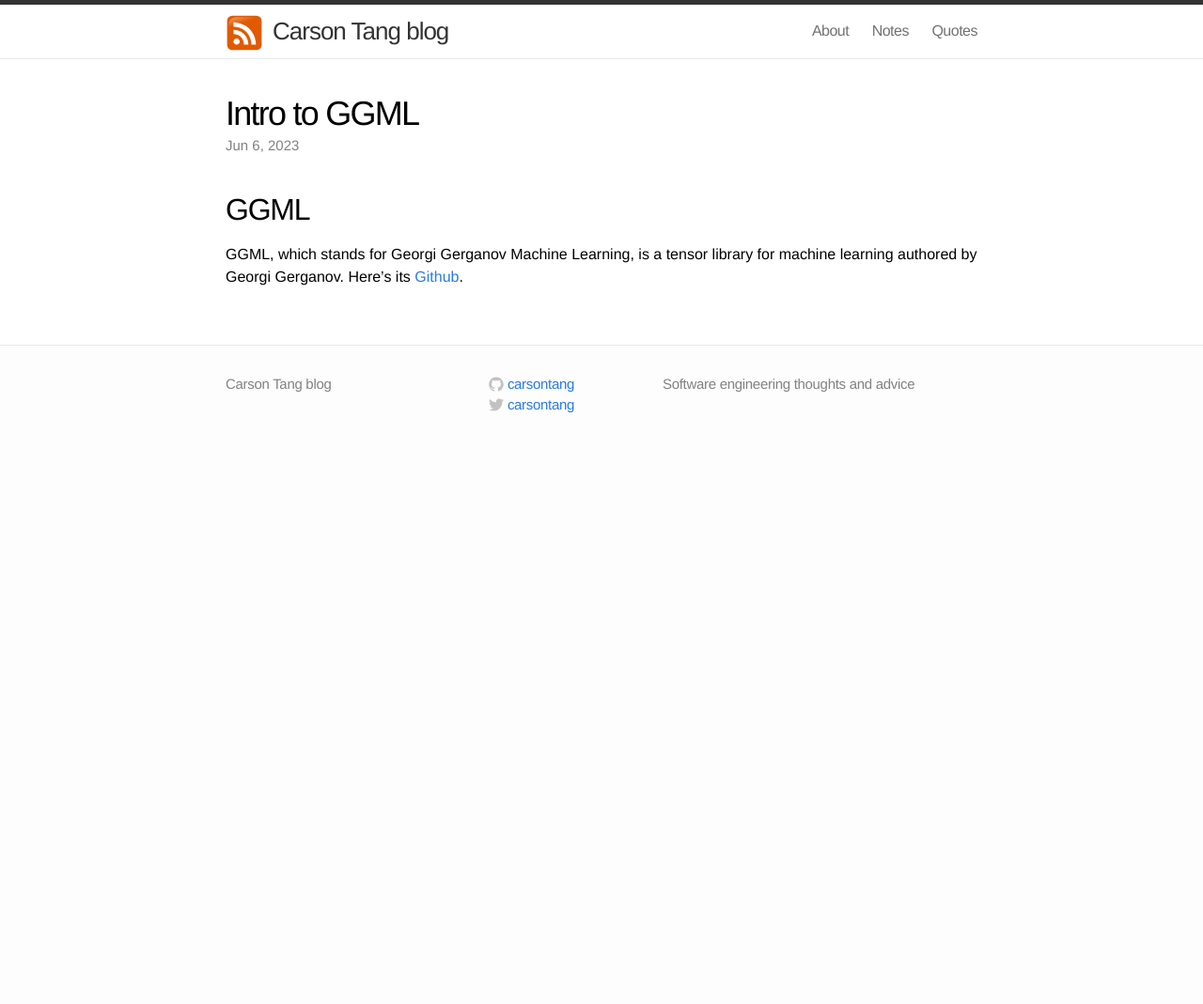
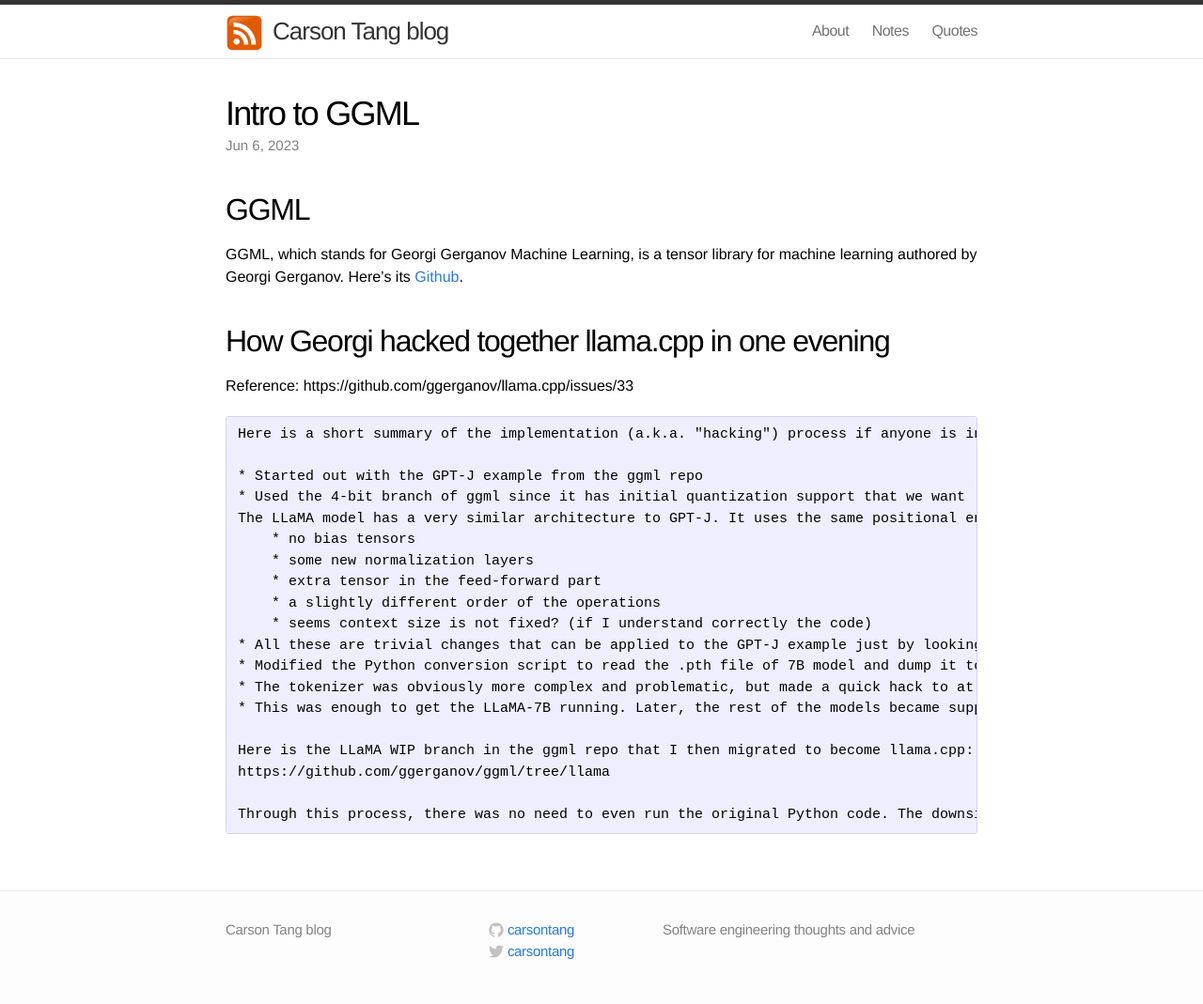
Before and after one commit to carsontang/carsontang.github.io, a Jekyll site: the page built from _posts/2023-06-06-ggml-101.md, in a window 1280 px wide. Shown: the whole page at 94% size. Built offline with Jekyll 4.4.1, drawn with Linux system fonts in a browser that asks for light colours; before the commit the page ends 900 px from its top, so only the background shows below that.

Commit message:
added llama.cpp origin writeup
added llama.cpp origin writeup

````diff
--- a/_posts/2023-06-06-ggml-101.md
+++ b/_posts/2023-06-06-ggml-101.md
@@ -8,3 +8,27 @@ tags: [machine-learning]
 
 ## GGML
 GGML, which stands for Georgi Gerganov Machine Learning, is a tensor library for machine learning authored by Georgi Gerganov. Here's its [Github](https://github.com/ggerganov/ggml).
+
+## How Georgi hacked together llama.cpp in one evening
+Reference: https://github.com/ggerganov/llama.cpp/issues/33
+```
+Here is a short summary of the implementation (a.k.a. "hacking") process if anyone is interested - might be useful for porting other models:
+
+* Started out with the GPT-J example from the ggml repo
+* Used the 4-bit branch of ggml since it has initial quantization support that we want
+The LLaMA model has a very similar architecture to GPT-J. It uses the same positional encoding (RoPE), similar activation function (SiLU instead of GELU). The main differences are:
+    * no bias tensors
+    * some new normalization layers
+    * extra tensor in the feed-forward part
+    * a slightly different order of the operations
+    * seems context size is not fixed? (if I understand correctly the code)
+* All these are trivial changes that can be applied to the GPT-J example just by looking at the original Python LLaMA code
+* Modified the Python conversion script to read the .pth file of 7B model and dump it to ggml format as usual
+* The tokenizer was obviously more complex and problematic, but made a quick hack to at least support it partially
+* This was enough to get the LLaMA-7B running. Later, the rest of the models became supported by figuring out how to merge the original parts of the model thanks to some references from community
+
+Here is the LLaMA WIP branch in the ggml repo that I then migrated to become llama.cpp:
+https://github.com/ggerganov/ggml/tree/llama
+
+Through this process, there was no need to even run the original Python code. The downside is that I haven't had the chance to compare the outputs at different stages of the inference, so I have doubts about the correctness of this implementation. However, looking at the generated outputs, I guess it has to be correct.
+```
````
